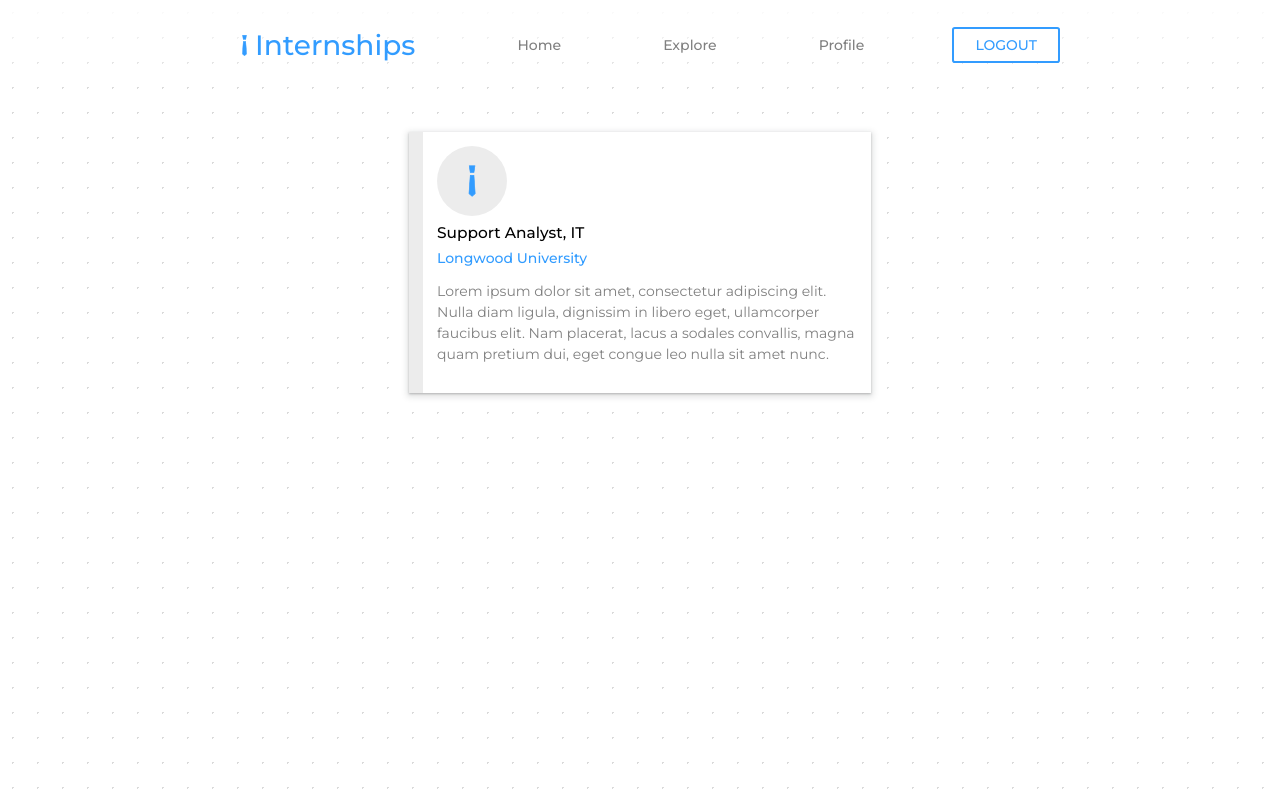
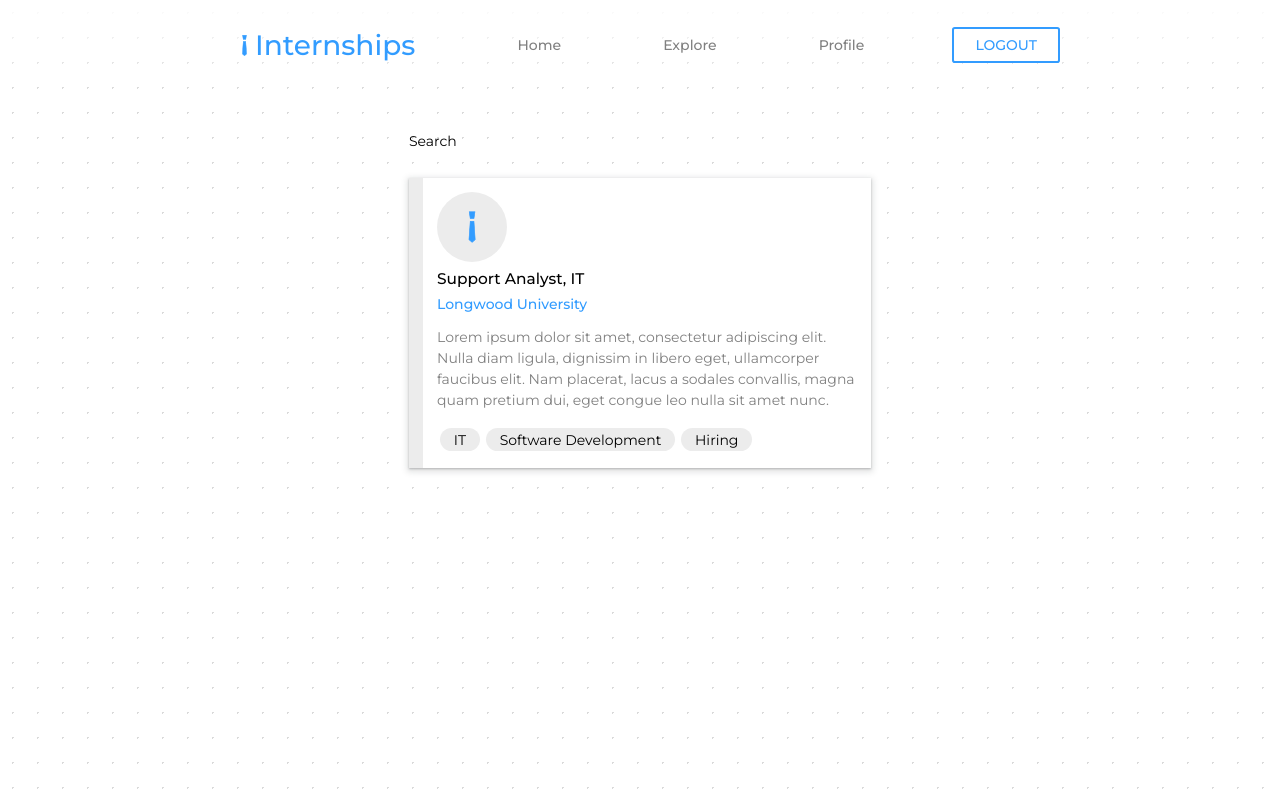
Before and after one commit to devinaustin1122/Internships, a React (Create React App) app: page /explore in a window 1280 px wide. Built offline with nearby package versions, Linux system fonts and the light colour scheme; sample sign-in values are in the browser's storage.

Commit message:
add tags to internhips and search section for explore page

```diff
--- a/src/components/explore/Explore.css
+++ b/src/components/explore/Explore.css
@@ -3,3 +3,7 @@
   justify-content: center;
   align-items: center;
 }
+
+.explore__header {
+  margin: 1rem;
+}
--- a/src/components/explore/Explore.js
+++ b/src/components/explore/Explore.js
@@ -5,6 +5,7 @@ const Explore = () => {
   return (
     <main className="explore">
       <div className="explore__content">
+        <header className="explore__header">Search</header>
         <section className="explore__feed">
           <InternshipList />
         </section>
--- a/src/components/internship/Internship.css
+++ b/src/components/internship/Internship.css
@@ -26,3 +26,15 @@
 .internship__list {
   width: 100%;
 }
+
+.internship__tags {
+  display: flex;
+}
+
+.internship__tag {
+  color: black;
+  background-color: #ececec;
+  border-radius: 2rem;
+  padding: 0.2rem 1rem;
+  margin: 0.2rem;
+}
--- a/src/components/internship/Internship.js
+++ b/src/components/internship/Internship.js
@@ -27,6 +27,11 @@ const Internship = () => {
           placerat, lacus a sodales convallis, magna quam pretium dui, eget
           congue leo nulla sit amet nunc.{" "}
         </p>
+        <div className="internship__tags">
+          <span className="internship__tag">IT</span>
+          <span className="internship__tag">Software Development</span>
+          <span className="internship__tag">Hiring</span>
+        </div>
       </div>
     </>
   );
```
